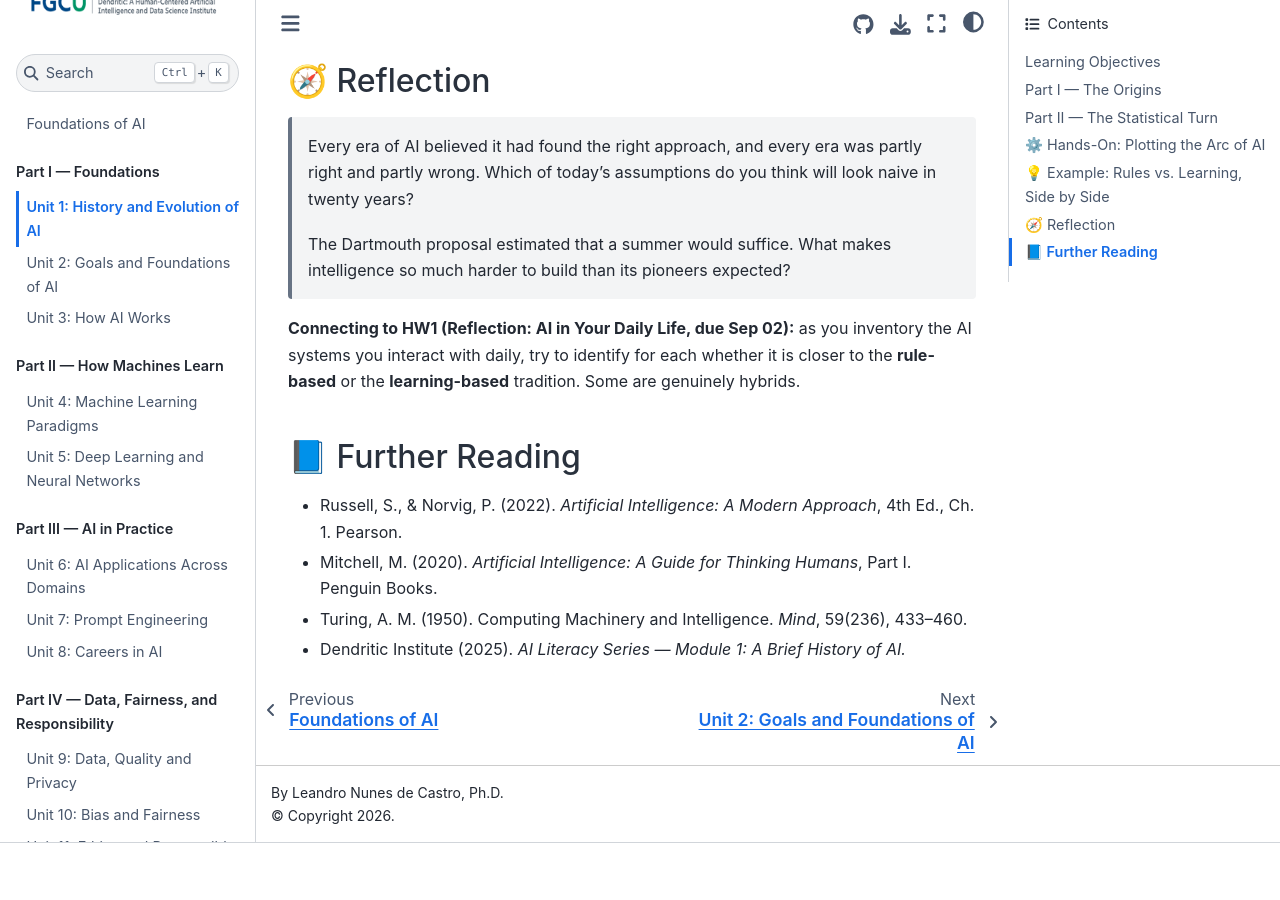
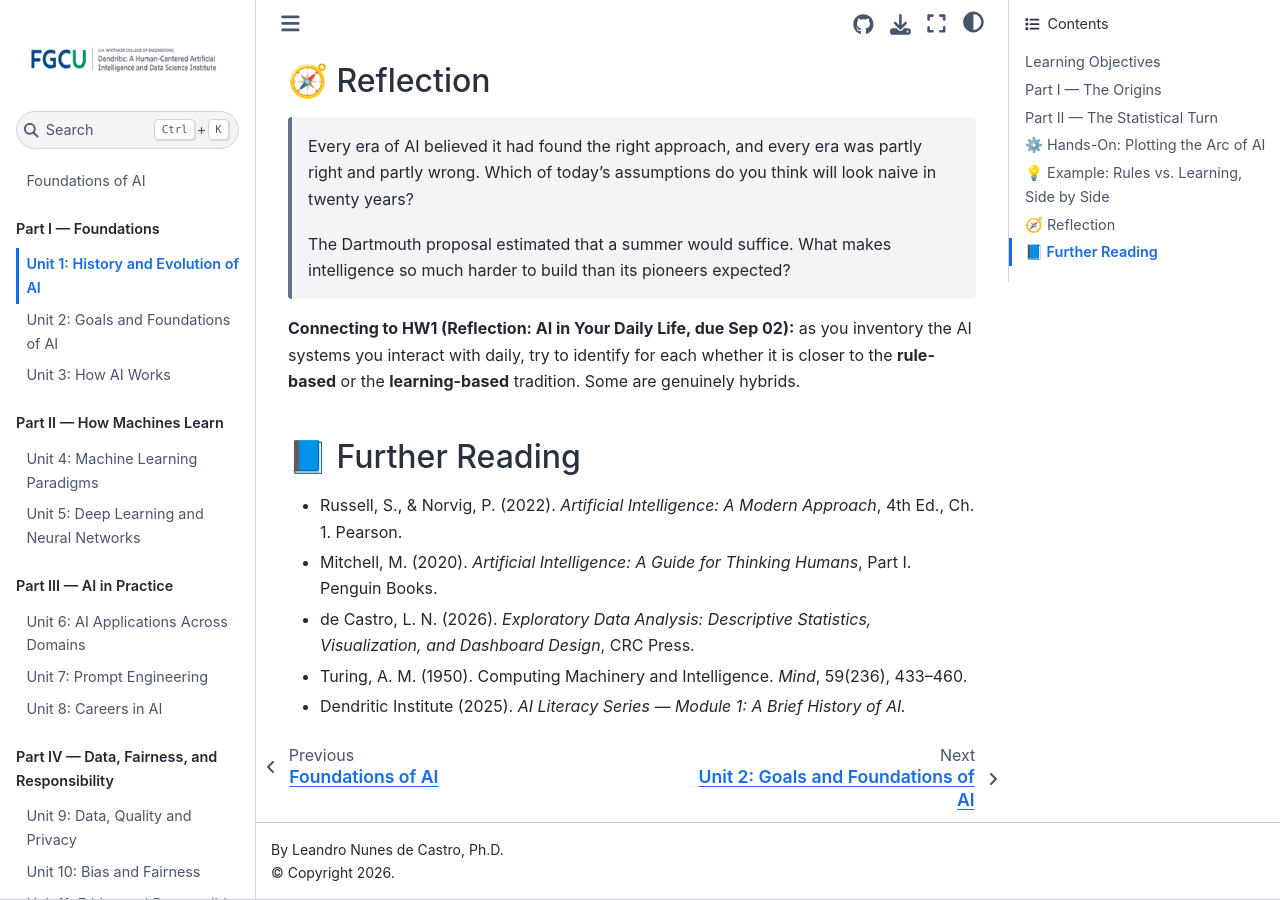
Before and after one commit to lndecastro/Foundations_of_AI, a Jupyter Book: the page built from book/Unit_01_History_and_Evolution.md, in a window 1280 px wide and 900 px high, scrolled down 5034 px. Built offline with Jupyter Book 1.0.4 settings and Sphinx 7.4.7 and the Sphinx Book theme 1.1.4, drawn with Linux system fonts in a browser that asks for light colours; before the commit the page ends 5877 px from its top, so only the background shows below that.

Commit message:
Add further reading reference to de Castro's book

```diff
--- a/book/Unit_01_History_and_Evolution.md
+++ b/book/Unit_01_History_and_Evolution.md
@@ -170,5 +170,6 @@ Run it. Then look carefully at the third message: *"Free coffee in the break roo
 
 - Russell, S., & Norvig, P. (2022). _Artificial Intelligence: A Modern Approach_, 4th Ed., Ch. 1. Pearson.
 - Mitchell, M. (2020). _Artificial Intelligence: A Guide for Thinking Humans_, Part I. Penguin Books.
+- de Castro, L. N. (2026). _Exploratory Data Analysis: Descriptive Statistics, Visualization, and Dashboard Design_, CRC Press.
 - Turing, A. M. (1950). Computing Machinery and Intelligence. _Mind_, 59(236), 433–460.
 - Dendritic Institute (2025). _AI Literacy Series — Module 1: A Brief History of AI._
```
